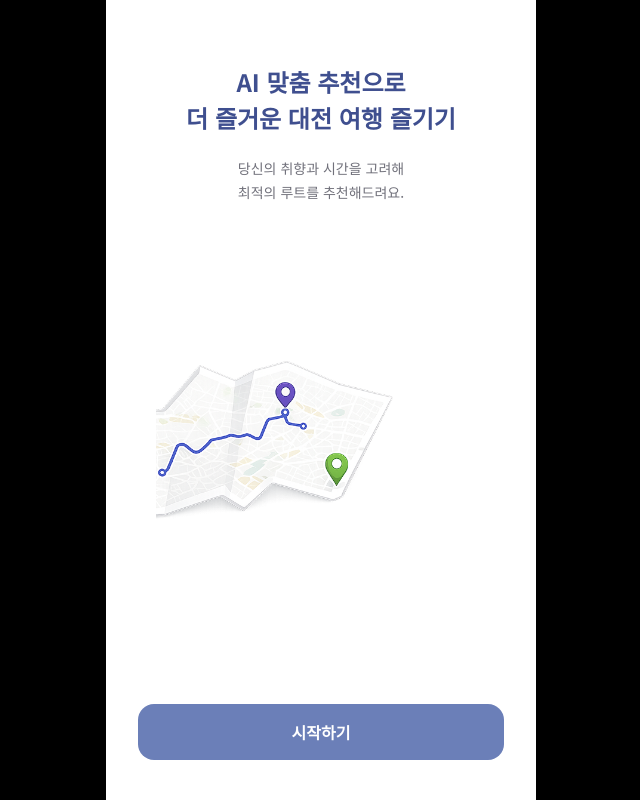
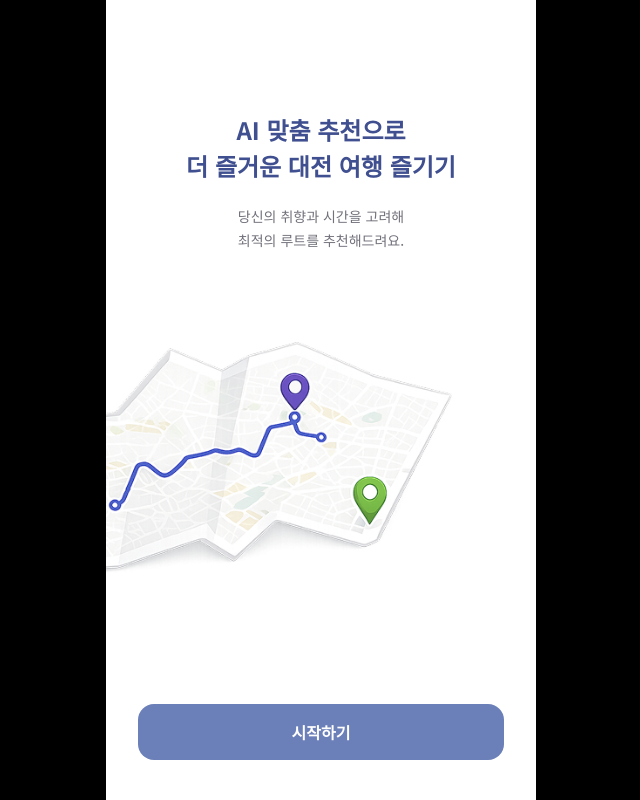
Before and after one commit to DAECO-2026/daeco, a Next.js app in the folder frontend/: page /onboarding in a window 1280 px wide. Shown: the whole page, without its empty margins (319-959 px from the left). Built offline with nearby package versions, Linux system fonts and the light colour scheme.

Commit message:
style: 온보딩 상단 여백 확대 및 지도 이미지 확대

```diff
--- a/frontend/app/onboarding/page.tsx
+++ b/frontend/app/onboarding/page.tsx
@@ -7,7 +7,7 @@ export default function OnboardingPage() {
   const router = useRouter();
 
   return (
-    <div className="animate-fade-in-up flex flex-1 flex-col bg-white px-8 pt-16 pb-10">
+    <div className="animate-fade-in-up flex flex-1 flex-col bg-white px-8 pt-28 pb-10">
       {/* 헤드라인 */}
       <div className="text-center">
         <h1 className="text-2xl font-bold leading-9 text-brand-ink">
@@ -22,15 +22,15 @@ export default function OnboardingPage() {
         </p>
       </div>
 
-      {/* 지도 일러스트 */}
-      <div className="flex flex-1 items-center justify-center">
+      {/* 지도 일러스트 (왼쪽 모서리에 붙임) */}
+      <div className="-mx-8 flex flex-1 items-center justify-start">
         <Image
           src="/map.png"
           alt="추천 루트 지도"
           width={553}
           height={486}
           priority
-          className="h-auto w-full max-w-[330px]"
+          className="h-auto w-[112%] max-w-none"
         />
       </div>
 
--- a/frontend/app/page.tsx
+++ b/frontend/app/page.tsx
@@ -4,8 +4,8 @@ import { useEffect, useState } from "react";
 import { useRouter } from "next/navigation";
 import Image from "next/image";
 
-const SPLASH_DURATION = 2200;
-const FADE_DURATION = 500;
+const SPLASH_DURATION = 1300;
+const FADE_DURATION = 400;
 
 export default function SplashPage() {
   const router = useRouter();
```
